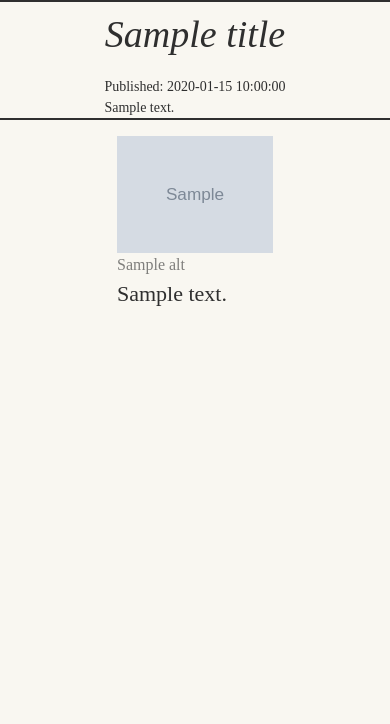
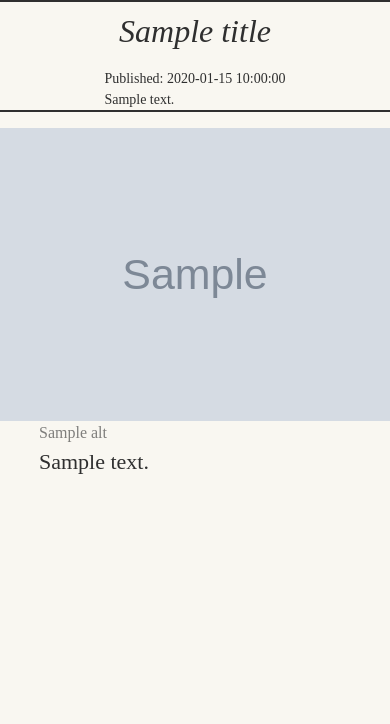
Before and after one commit to FawadAhmed322/DN-NEWS-FLASK, a Flask app: template templates/article.html in a window 390 px wide. Shown: the part 144-868 px from the top of the page. Run offline with Flask 2, Linux system fonts and the light colour scheme; the template is opened without the code that fills it: most values are stand-ins (such as "Sample title", 1, 10 or a date in 2020); grey boxes marked "Sample" are stand-in pictures.

Commit message:
Fixed Mobile

```diff
--- a/static/css/style.css
+++ b/static/css/style.css
@@ -2,6 +2,12 @@ Header {
     font-family: 'Playfair Display', serif;
     font-weight: 900;
     font-size: 80px;
+
+}
+
+#homeButton {
+    color: #2f2f2f;
+    text-decoration: none;
 }
 
 .img-fluid {
@@ -95,9 +101,30 @@ Body {
     .navbar-expand-lg .navbar-collapse {
         display: flex !important;
         flex-basis: auto;
+        align-items: center;
         /* width: 100vw; */
       }
     .nav-link {
-        font-size: 8px;
+        /* font-size: 8px; */
+        font-size: 2rem;
+    }
+    .Title h1 {
+        font-weight: 400;
+        font-style: italic;
+        font-size: 2rem;
+        text-align: center;
+        box-sizing: border-box;
+        padding: 10px 0 10px 0;
+    }
+    .ArticleBody {
+        width: 80%;
+        /* margin-top: 32px; */
+        font-size: 22px;
+    }
+    .ArticleImage {
+        width: 100%;
+    }
+    .ImgAlt {
+        width: 80%;
     }
 }
--- a/templates/article.html
+++ b/templates/article.html
@@ -12,9 +12,11 @@
             <img src="http://www.gamingfortheweekend.com/wp-content/uploads/2017/08/News-Banner.png" class="img-fluid" alt="News-Banner">
         </Header> -->
         <div class="d-flex flex-column align-items-center" style="margin-top: 24px;">
-            <Header>
-                DN News
-            </Header>
+            <a id='homeButton' href="{{ url_for('page', key='All') }}">
+                <Header>
+                    DN News
+                </Header>
+            </a>
             <span class='BorderBottom'></span>
             <div class="ArticleHead d-flex flex-column align-items-center">
                 <div class="Title">
```
Also changed, not shown: templates/layout.html (+5 -3 lines).
